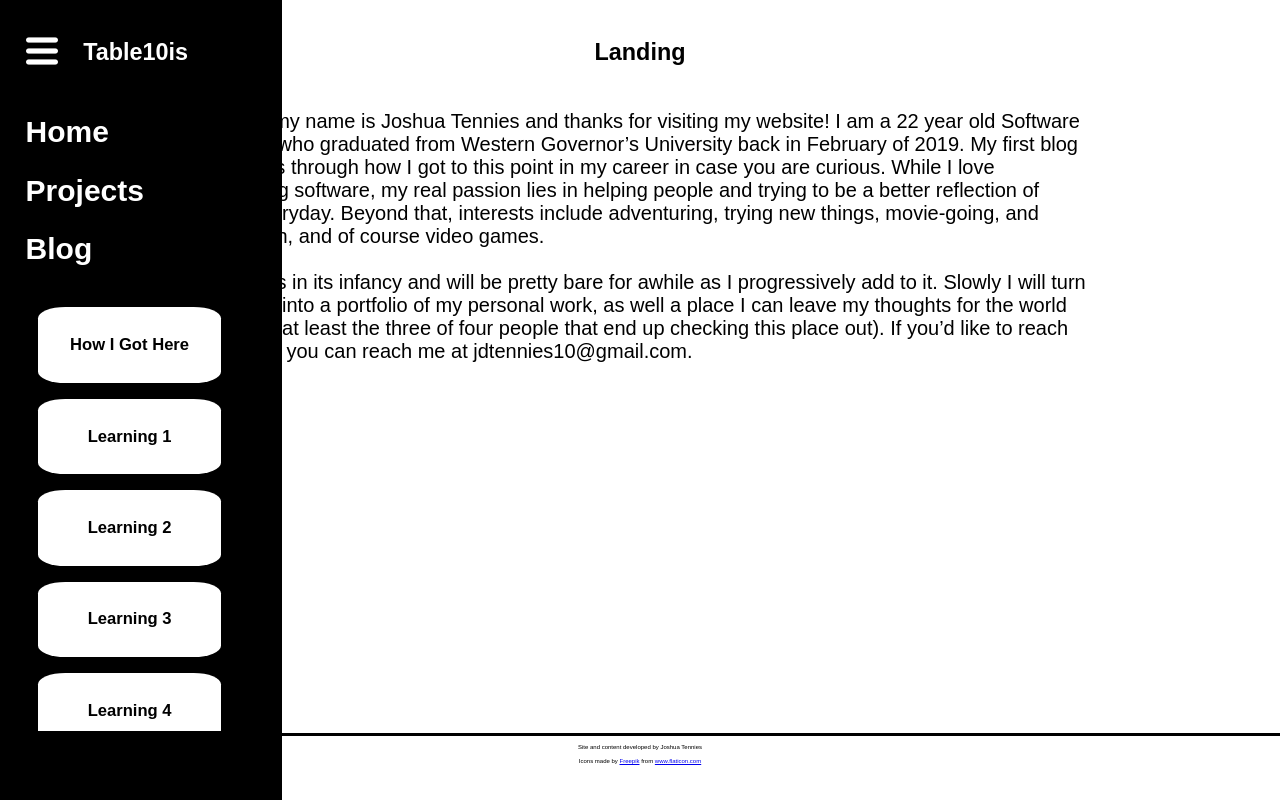
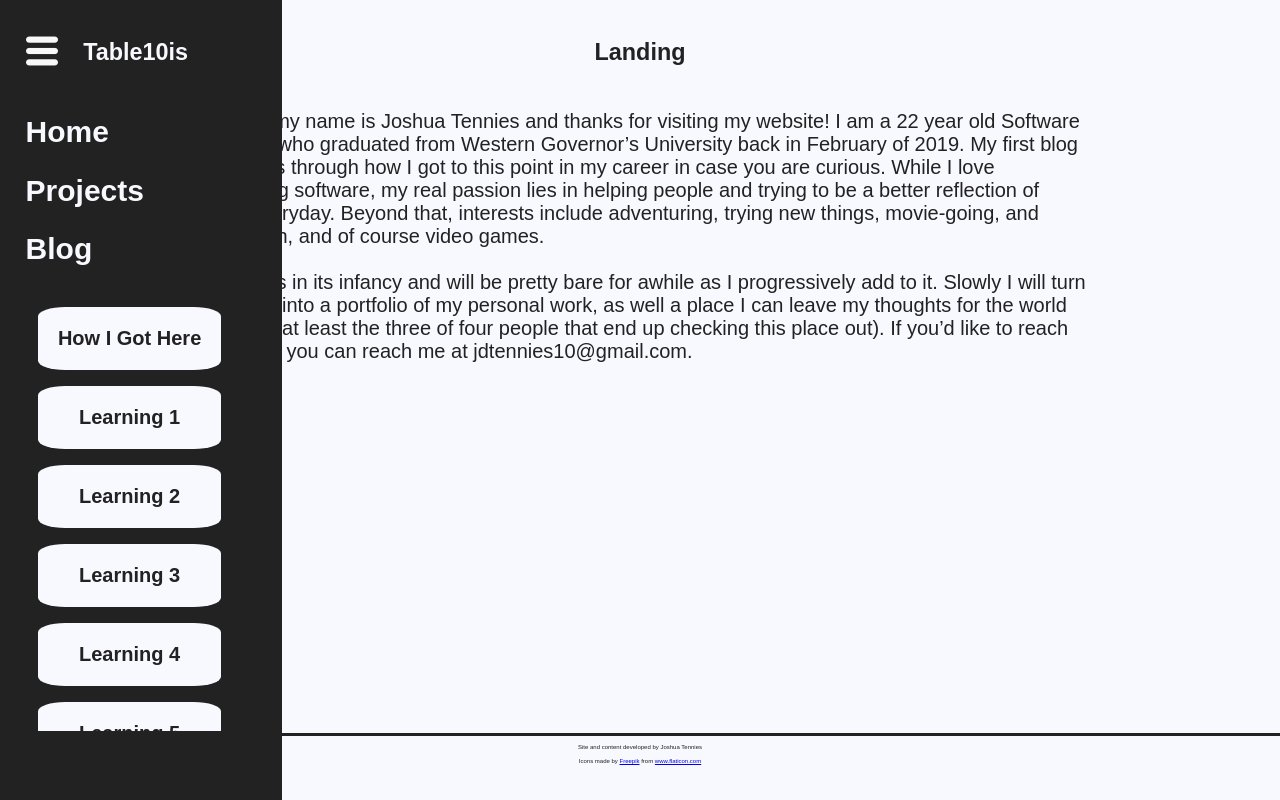
Before and after one commit to jtennies10/personal-website, a React (Create React App) app: page / in a window 1280 px wide. Both pictures are taken after a click on the button 41 px from the left and 52 px from the top of the page. Built offline with nearby package versions, Linux system fonts and the light colour scheme.

Commit message:
Decreased site color contrast and adjusted blog post list sizes:

```diff
--- a/src/assets/styling.css
+++ b/src/assets/styling.css
@@ -14,8 +14,8 @@
 }
 
 .nav-bar-expanded {
-    background-color:black;
-    color:white;
+    background-color:#222222;
+    color:#F8F8FF;
     padding-left:2vw;
     padding-top:2vh;
     display: flex;
@@ -41,10 +41,13 @@
 }
 
 .link {
-    flex: 1;
-    color:white;
+    color:#F8F8FF;
     text-decoration: none;
     outline-style: none;
+}
+
+.link-text {
+    font-weight: bold;
 }
 
 .component-body {
@@ -65,6 +68,7 @@
     text-align:center;
     padding-top:2vh;
     flex:1;
+    color:#222222;
 }
 
 .centered {
@@ -88,22 +92,19 @@
 
 .blog-post-link {
     text-decoration: none;
-    background-color:white;
+    background-color:#F8F8FF;
     margin-top:2vh;
     margin-bottom:2vh;
     width:75%;
     overflow:hidden;
     white-space: nowrap;
-    display: flex;
-    flex-direction:column;
     border-radius:15%;
 }
 
 .blog-post-link .link {
     text-decoration: none;
     text-align:center;
-    color:black;
-    flex-grow: 1;
+    color:#222222;
 }
 
 .blog-post-link .link:selected {
@@ -131,9 +132,9 @@
     bottom: 0;
     width: 100vw;
     min-height: 8vh;
-    border-top-color: black;
-    border-top: 3px solid black;
-    color: black;
+    border-top-color: #222222;
+    border-top: 3px solid #222222;
+    color: #222222;
     text-align: center;
 }
 
--- a/src/components/BlogList.js
+++ b/src/components/BlogList.js
@@ -43,7 +43,7 @@ function PostItem(props) {
     return (
         <div className='blog-post-link'>
             <Link className='link' to={'/blog/'+props.title.replace(new RegExp(' ', 'g'), '-')}>
-            <h5>{props.title}</h5></Link>
+            <p className='link-text'>{props.title}</p></Link>
 
             <Switch>
                 <Route exact path={'/blog/'+props.title.replace(new RegExp(' ', 'g'), '-')}>
--- a/src/index.css
+++ b/src/index.css
@@ -3,8 +3,8 @@ body {
   font-family: sans-serif;
   -webkit-font-smoothing: antialiased;
   -moz-osx-font-smoothing: grayscale;
-  background-color:white;
-  color:black;
+  background-color:#F8F8FF;
+  color:#222222;
   font-size: 1.25em;
 }
 
```
Also changed, not shown: src/assets/black_menu.png, src/assets/white_menu.png.
